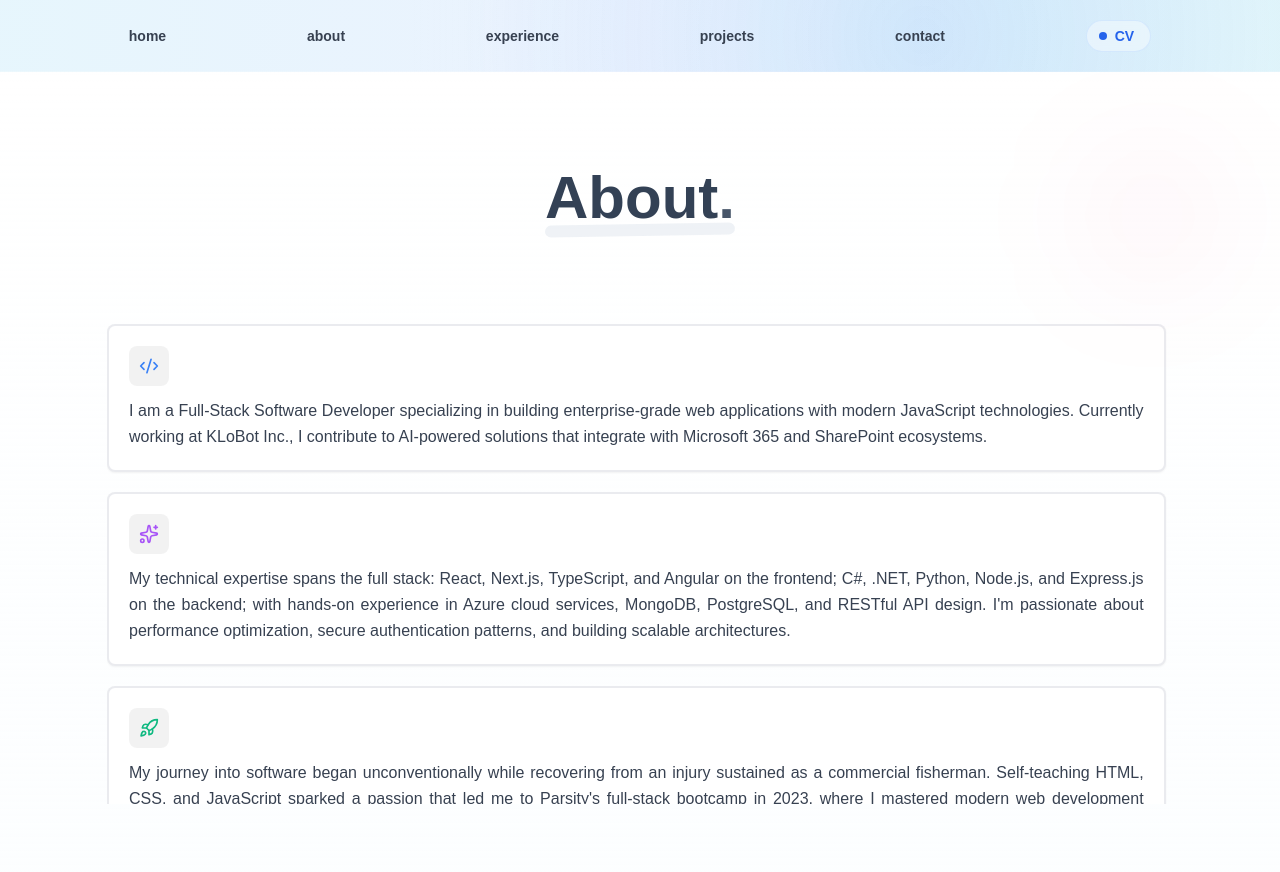
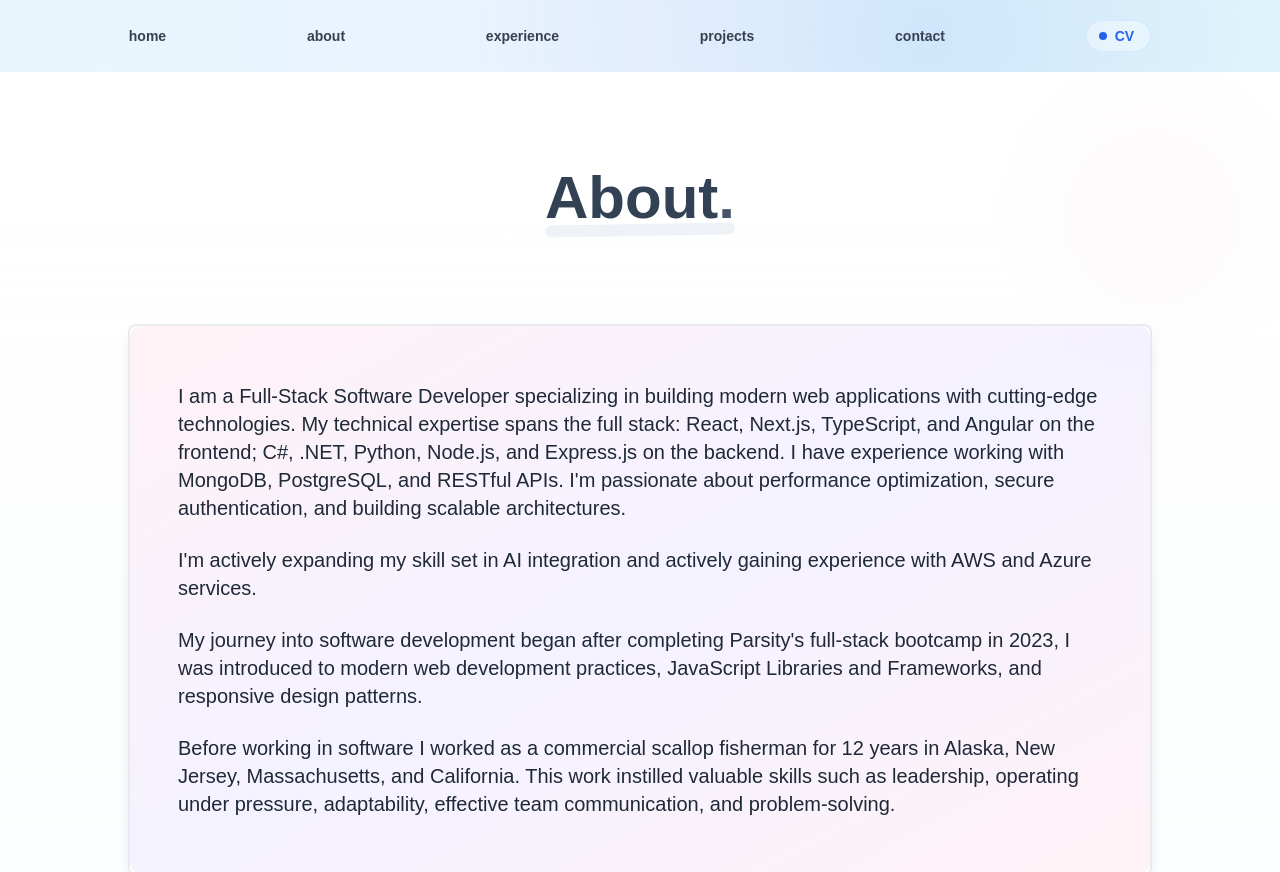
Before and after one commit to bcsurf2822/Benjamin-Corbett-Portfolio, a Next.js app: page /about in a window 1280 px wide. Built offline with nearby package versions, Linux system fonts and the light colour scheme.

Commit message:
Fix up resume

```diff
--- a/app/components/AboutCards.js
+++ b/app/components/AboutCards.js
@@ -2,9 +2,8 @@
 import { useState, useEffect } from "react";
 import { motion } from "framer-motion";
 import { aboutContent } from "../data/aboutData";
-import { Card, CardHeader, CardContent } from "./ui/card";
+import { Card, CardContent } from "./ui/card";
 import { cn } from "@/lib/utils";
-import { Code2, Sparkles, Rocket, User } from "lucide-react";
 
 const AboutCards = () => {
   const [isLoading, setIsLoading] = useState(true);
@@ -22,7 +21,7 @@ const AboutCards = () => {
   }
 
   return (
-    <div className="w-full max-w-[83.33vw] mx-auto py-8">
+    <div className="w-full max-w-5xl mx-auto py-8">
       <AboutCard />
     </div>
   );
@@ -47,59 +46,41 @@ const LoadingSpinner = () => {
 };
 
 const AboutCard = () => {
-  const sections = [
-    { icon: <Code2 className="w-5 h-5 text-blue-500" />, content: aboutContent.intro },
-    { icon: <Sparkles className="w-5 h-5 text-purple-500" />, content: aboutContent.techFocus },
-    { icon: <Rocket className="w-5 h-5 text-emerald-500" />, content: aboutContent.journey },
-    { icon: <Sparkles className="w-5 h-5 text-amber-500" />, content: aboutContent.currentFocus },
-    { icon: <User className="w-5 h-5 text-red-500" />, content: aboutContent.background },
-  ];
+  const paragraphs = aboutContent.split('\n\n');
 
   return (
     <motion.div
       initial={{ opacity: 0, y: 20 }}
       animate={{ opacity: 1, y: 0 }}
       transition={{ duration: 0.5 }}
-      className="w-full h-[60vh] overflow-y-auto pr-2"
-      style={{
-        scrollbarWidth: "thin",
-        scrollbarColor: "rgb(156 163 175) transparent"
-      }}
+      className="w-full"
     >
-      <div className="space-y-5">
-        {sections.map((section, index) => (
       <Card
-            key={index}
         className={cn(
-              "group relative transition-all duration-300 hover:shadow-lg",
-              "hover:-translate-y-0.5 will-change-transform",
-              "overflow-hidden bg-white border-2 border-gray-200/80 hover:border-gray-300"
+          "group relative transition-all duration-300",
+          "overflow-hidden bg-white/90 backdrop-blur-sm border-2 border-gray-200/80 shadow-lg"
         )}
       >
-            <CardHeader className="relative space-y-0 p-5 pb-3">
-              <div className="flex items-center justify-between">
-                <div className="w-10 h-10 rounded-lg flex items-center justify-center bg-black/5 dark:bg-white/10">
-                  {section.icon}
+        <CardContent className="relative px-8 py-10 md:px-12 md:py-14">
+          <div className="space-y-6">
+            {paragraphs.map((paragraph, index) => (
+              <p
+                key={index}
+                className="text-lg md:text-xl text-gray-800 leading-relaxed font-normal"
+              >
+                {paragraph}
+              </p>
+            ))}
           </div>
-              </div>
-            </CardHeader>
-
-            <CardContent className="relative space-y-2 px-5 pb-5 pt-0">
-              <p className="text-base text-gray-700 dark:text-gray-300 leading-relaxed font-[450] text-justify">
-                {section.content}
-              </p>
         </CardContent>
 
         <div
           className={cn(
-                "absolute inset-0 -z-10 rounded-xl p-px bg-linear-to-br from-transparent via-gray-200/70 to-transparent dark:via-white/10",
-                "opacity-0 group-hover:opacity-100",
-                "transition-opacity duration-300"
+            "absolute inset-0 -z-10 rounded-xl p-px bg-gradient-to-br from-primary/10 via-secondary/10 to-primary/10",
+            "opacity-50"
           )}
         />
       </Card>
-        ))}
-      </div>
     </motion.div>
   );
 };
--- a/app/components/HeroParticles.js
+++ b/app/components/HeroParticles.js
@@ -68,7 +68,7 @@ export default function HeroParticles() {
 
     const logosPerRow = 9;
     const spacing = 0.8;
-    const particlesPerLogo = 1000;
+    const particlesPerLogo = 400;
 
     const raycaster = new THREE.Raycaster();
     const mouse = new THREE.Vector2();
@@ -182,7 +182,7 @@ export default function HeroParticles() {
           },
           logoData.originalPositions,
           localIntersection,
-          0.4,
+          0.25,
           0.08,
           0.04,
           0.92
@@ -226,7 +226,7 @@ export default function HeroParticles() {
 
       <div className="mb-24 z-20 relative p-10 rounded-[3rem] overflow-hidden">
         {/* Glass morphism background with more opacity */}
-        <div className="absolute inset-0 bg-gradient-to-br from-slate-200/50 via-slate-100/60 to-slate-200/50 backdrop-blur-2xl border border-white/50" />
+        <div className="absolute inset-0 bg-gradient-to-br from-slate-200/85 via-slate-100/90 to-slate-200/85 backdrop-blur-2xl border border-white/50" />
 
         {/* Shimmer effect overlay */}
         <motion.div
--- a/app/components/nav/CVButton.js
+++ b/app/components/nav/CVButton.js
@@ -3,7 +3,7 @@ import { FiArrowRight } from "react-icons/fi";
 const CVButton = () => {
   return (
     <button
-      onClick={() => window.open("./docs/benjaminCorbett.pdf")}
+      onClick={() => window.open("./docs/benjaminCorbettResume.pdf")}
       className="group flex h-8 items-center gap-2 rounded-full bg-white/40 backdrop-blur-sm border border-blue-200/50 pl-3 pr-4 transition-all duration-300 ease-in-out hover:bg-blue-600 hover:border-blue-600 hover:pl-2 hover:text-white active:bg-blue-700"
     >
       <span className="rounded-full bg-blue-600 p-1 text-sm transition-colors duration-300 group-hover:bg-white">
--- a/app/data/aboutData.js
+++ b/app/data/aboutData.js
@@ -1,11 +1 @@
-export const aboutContent = {
-  intro: "I am a Full-Stack Software Developer specializing in building enterprise-grade web applications with modern JavaScript technologies. Currently working at KLoBot Inc., I contribute to AI-powered solutions that integrate with Microsoft 365 and SharePoint ecosystems.",
-
-  techFocus: "My technical expertise spans the full stack: React, Next.js, TypeScript, and Angular on the frontend; C#, .NET, Python, Node.js, and Express.js on the backend; with hands-on experience in Azure cloud services, MongoDB, PostgreSQL, and RESTful API design. I'm passionate about performance optimization, secure authentication patterns, and building scalable architectures.",
-
-  journey: "My journey into software began unconventionally while recovering from an injury sustained as a commercial fisherman. Self-teaching HTML, CSS, and JavaScript sparked a passion that led me to Parsity's full-stack bootcamp in 2023, where I mastered modern web development practices, Redux state management, and responsive design patterns.",
-
-  currentFocus: "I'm actively expanding my skill set in AI integration with LangChain and OpenAI APIs, exploring cloud infrastructure with AWS and Azure, and deepening my knowledge of containerization with Docker. I contribute to open-source projects and participate in remote team collaborations through platforms like Chingu.",
-
-  background: "My 12 years as a commercial fisherman across Alaska, New Jersey, Massachusetts, and California instilled critical soft skills: leadership under pressure, adaptability in fast-paced environments, and effective team communication. Outside of coding, I enjoy surfing, camping, DIY home projects, and spending time with my wife and dog."
-};
+export const aboutContent = "I am a Full-Stack Software Developer specializing in building modern web applications with cutting-edge technologies. My technical expertise spans the full stack: React, Next.js, TypeScript, and Angular on the frontend; C#, .NET, Python, Node.js, and Express.js on the backend. I have experience working with MongoDB, PostgreSQL, and RESTful APIs. I'm passionate about performance optimization, secure authentication, and building scalable architectures.\n\nI'm actively expanding my skill set in AI integration and actively gaining experience with AWS and Azure services.\n\nMy journey into software development began after completing Parsity's full-stack bootcamp in 2023, I was introduced to modern web development practices, JavaScript Libraries and Frameworks, and responsive design patterns.\n\nBefore working in software I worked as a commercial scallop fisherman for 12 years in Alaska, New Jersey, Massachusetts, and California. This work instilled valuable skills such as leadership, operating under pressure, adaptability, effective team communication, and problem-solving.";
--- a/app/data/projectData.js
+++ b/app/data/projectData.js
@@ -12,12 +12,12 @@ export const projects = [
   {
     id: 1,
     imgUrl: "/images/fishreport-project.png",
-    tech: "React | Vite | Tailwind CSS | SQL | .NET | Azure",
-    title: "Fish Inventory",
+    tech: "React | Vite | Tailwind CSS | C# | SQL Server | .NET | AWS",
+    title: "Fish House",
     description:
-      "A full-stack application that enables tracking and management of fish inventory using .NET backend services connected to Azure SQL Database. Users can add, edit, and delete fish entries with real-time data persistence and cloud storage.",
-    github: "https://github.com/bcsurf2822/fishInventory",
-    demo: "https://www.loom.com/share/c318d36727c848b185c990367562cdda?sid=9eab638c-7597-4d4d-a145-dc043f0186d2",
+      "Fish House is a full-stack fishing report application built with React (Vite) on the frontend and .NET Web API on the backend, using SQL Server for data persistence. The application enables users to track fishing catches, record species, sizes, locations, and conditions through an intuitive interface. It's deployed on AWS using Elastic Beanstalk for the backend API, RDS for the database, and S3/CloudFront for frontend hosting.",
+    github: "https://github.com/bcsurf2822/fish-house",
+    demo: "https://fish-house-demo.netlify.app/",
   },
   {
     id: 2,
@@ -39,35 +39,35 @@ export const projects = [
     github: "https://github.com/bcsurf2822/trello-2.5",
     demo: "https://trello-2-5.vercel.app/",
   },
-  {
-    id: 4,
-    imgUrl: "/images/weather-project.png",
-    tech: "React | Redux | Next.js",
-    title: "Weather Station",
-    description:
-      " A fully responsive weather application that features a custom component that uses Google Autocomplete API and Openweather API to display a 5 day forecast chart for Temperature Humidity and Pressure.",
-    github: "https://github.com/bcsurf2822/WeatherStation",
-    demo: "https://weather-station-one.vercel.app/",
-  },
-  {
-    id: 5,
-    imgUrl: "/images/contact-project.png",
-    tech: "Next.js | React | Bootstrap",
-    title: "Contact List v2",
-    description:
-      "Includes features to add or delete a contact. Double-click on the list item to view the information card of the contact.",
-    github: "https://github.com/bcsurf2822/contact-list-v2",
-    demo: "https://contact-list-v2-navy.vercel.app/",
-  },
+  // {
+  //   id: 4,
+  //   imgUrl: "/images/weather-project.png",
+  //   tech: "React | Redux | Next.js",
+  //   title: "Weather Station",
+  //   description:
+  //     " A fully responsive weather application that features a custom component that uses Google Autocomplete API and Openweather API to display a 5 day forecast chart for Temperature Humidity and Pressure.",
+  //   github: "https://github.com/bcsurf2822/WeatherStation",
+  //   demo: "https://weather-station-one.vercel.app/",
+  // },
+  // {
+  //   id: 5,
+  //   imgUrl: "/images/contact-project.png",
+  //   tech: "Next.js | React | Bootstrap",
+  //   title: "Contact List v2",
+  //   description:
+  //     "Includes features to add or delete a contact. Double-click on the list item to view the information card of the contact.",
+  //   github: "https://github.com/bcsurf2822/contact-list-v2",
+  //   demo: "https://contact-list-v2-navy.vercel.app/",
+  // },
 
-  {
-    id: 6,
-    imgUrl: "/images/construction.png",
-    tech: "React | Vite | MongoDB | Tailwind Css | Websockets",
-    title: "PKR Poker",
-    description:
-      "The purpose for this project is to clone a poker appication.  The user will be able to have their own account and be able to play a round of Texas Hold 'Em Poker against another player. Feel free to track my progress!",
-    github: "https://github.com/bcsurf2822/prismPoker",
-    demo: "https://pkrpoker.netlify.app/",
-  },
+  // {
+  //   id: 6,
+  //   imgUrl: "/images/construction.png",
+  //   tech: "React | Vite | MongoDB | Tailwind Css | Websockets",
+  //   title: "PKR Poker",
+  //   description:
+  //     "The purpose for this project is to clone a poker appication.  The user will be able to have their own account and be able to play a round of Texas Hold 'Em Poker against another player. Feel free to track my progress!",
+  //   github: "https://github.com/bcsurf2822/prismPoker",
+  //   demo: "https://pkrpoker.netlify.app/",
+  // },
 ];
```
Also changed, not shown: app/contact/page.js (+3 -6 lines), 2 other files (tests, documents, lock files or other folders). Lines whose indentation alone changed are shown as unchanged.
